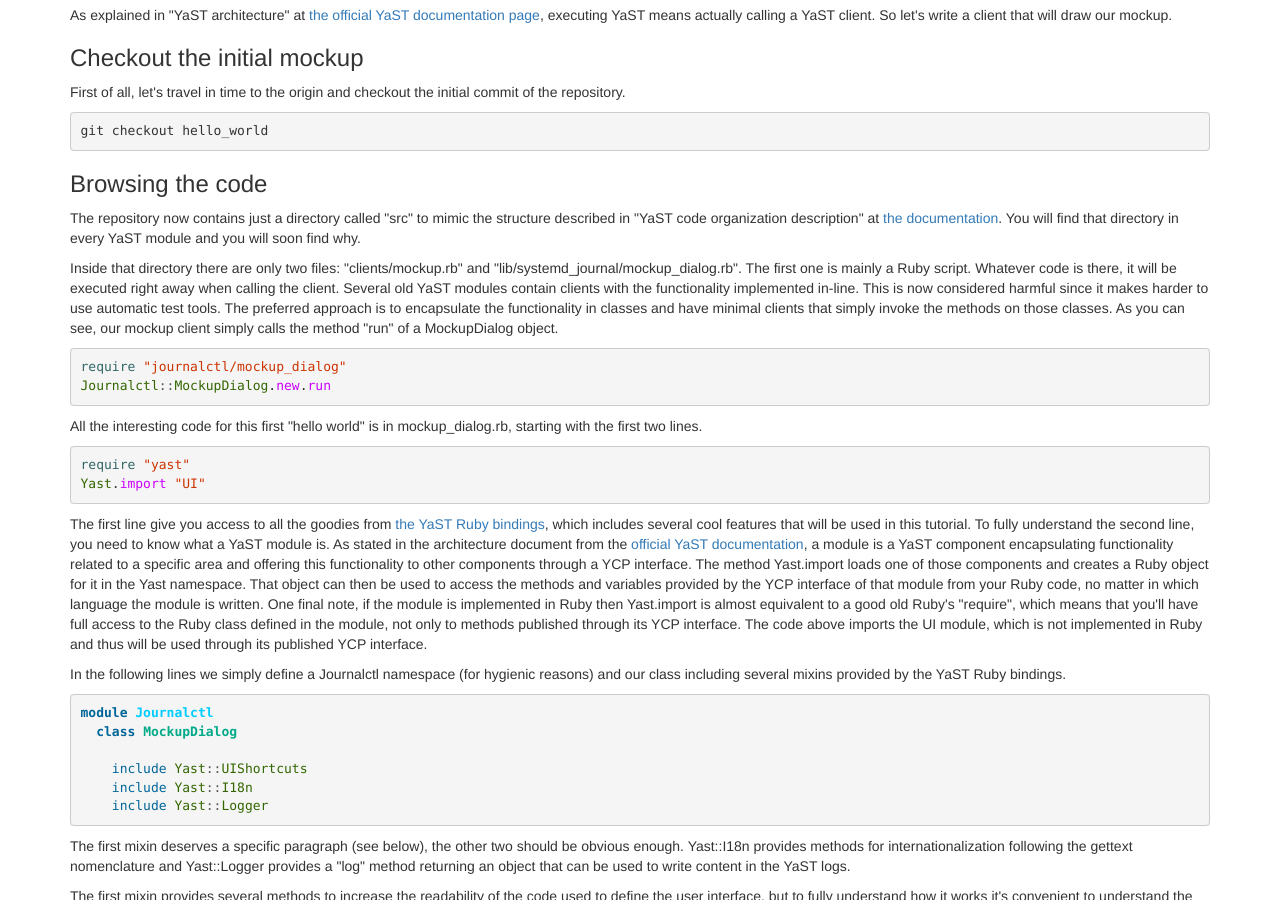
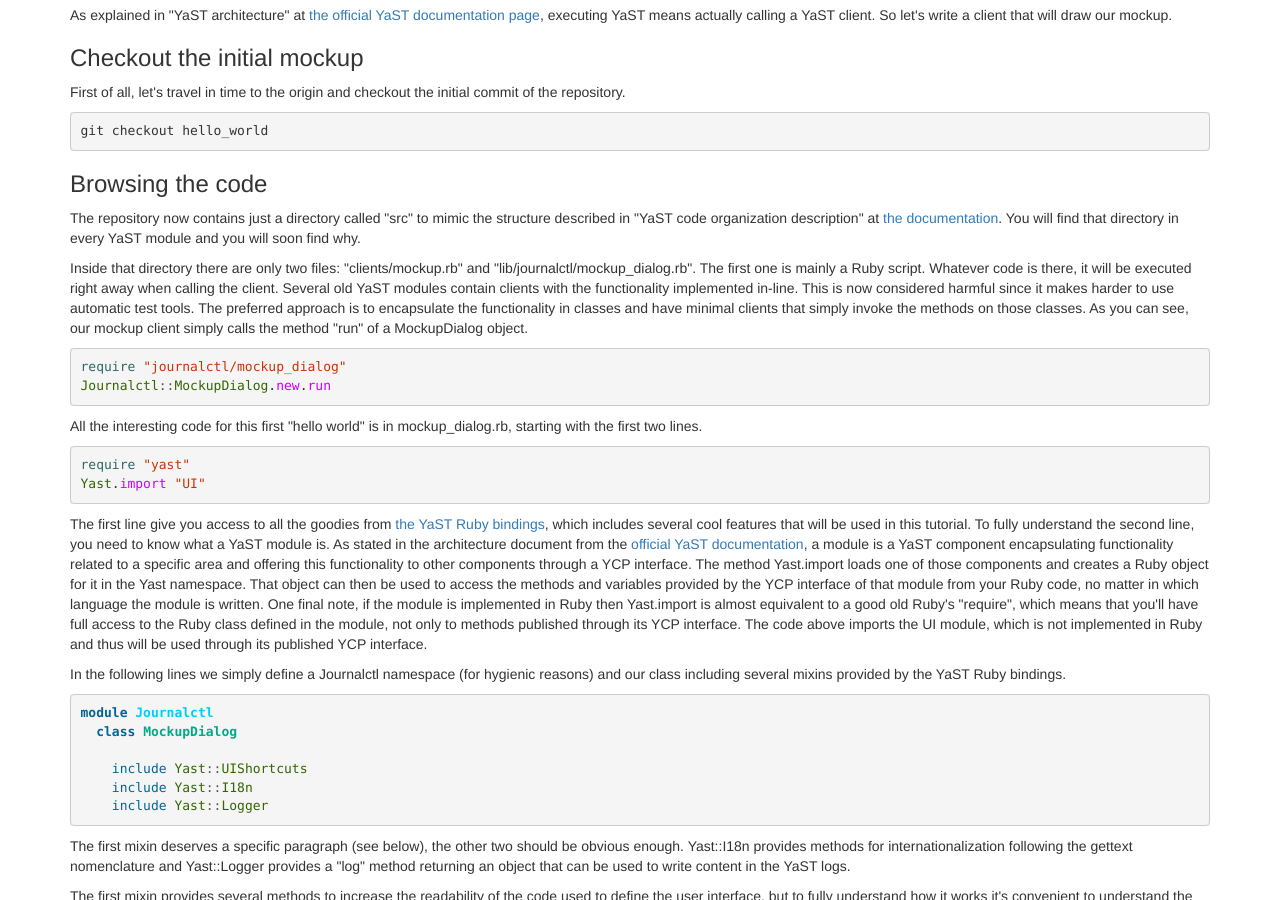
Before and after one commit to yast/yast-journalctl-tutorial, a Jekyll site: the page built from step1.html, in a window 1280 px wide and 900 px high, scrolled down 413 px. Built offline with Jekyll 4.4.1, drawn with Linux system fonts in a browser that asks for light colours; nearby versions of some CDN libraries; library files that are not in the unit come from our copies.

Commit message:
Fix mockup_dialog path

```diff
--- a/step1.html
+++ b/step1.html
@@ -39,7 +39,7 @@
 </p>
 <p>
 Inside that directory there are only two files: &quot;clients/mockup.rb&quot;
-and &quot;lib/systemd_journal/mockup_dialog.rb&quot;. The first one is mainly
+and &quot;lib/journalctl/mockup_dialog.rb&quot;. The first one is mainly
 a Ruby script. Whatever code is there, it will be executed right away when
 calling the client. Several old YaST modules contain clients with the
 functionality implemented in-line. This is now considered harmful since it makes
```
